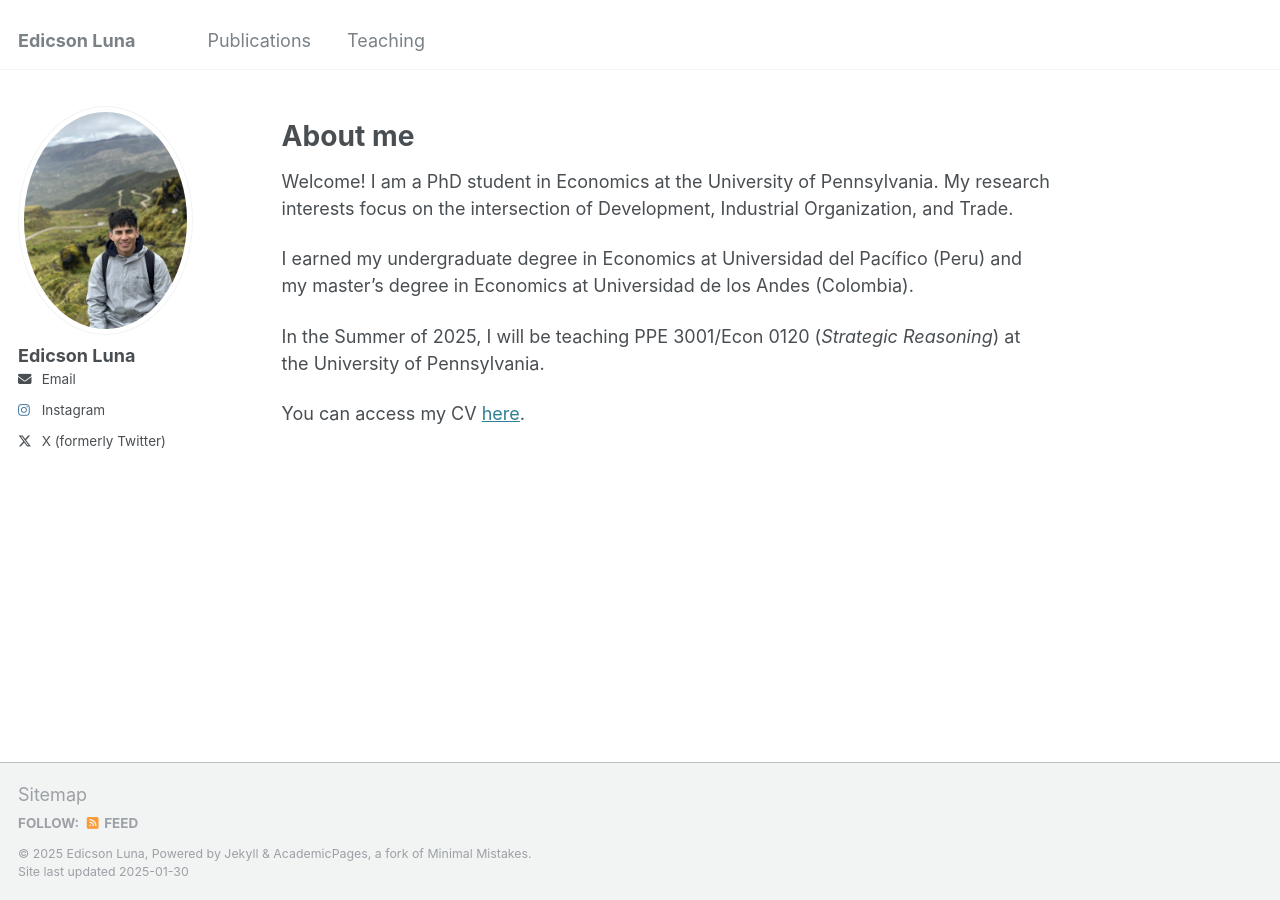
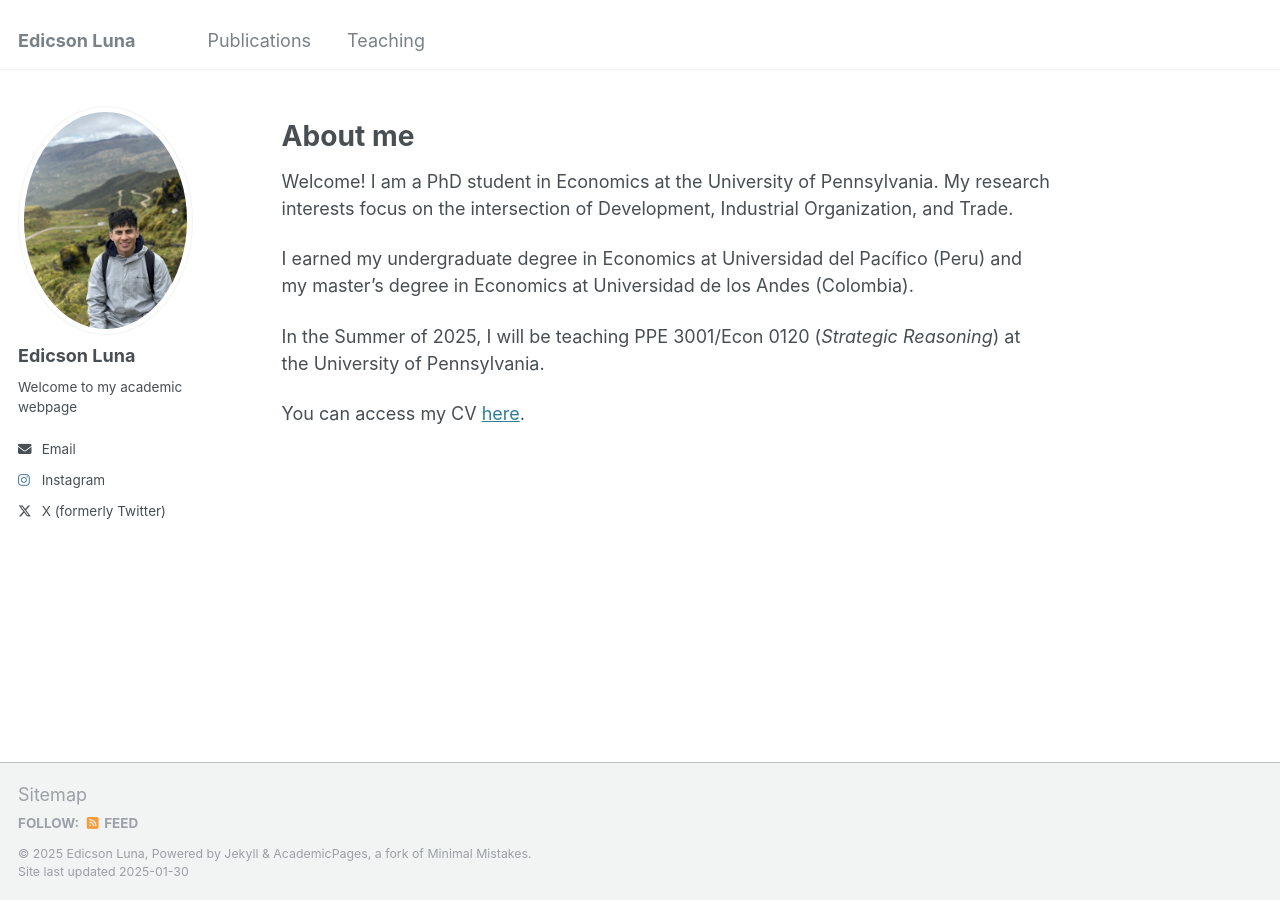
Before and after one commit to edicsonluna/edicsonluna.github.io, a Jekyll site: the page built from _pages/about.md, in a window 1280 px wide. Built offline with Jekyll 4.4.1, drawn with Linux system fonts in a browser that asks for light colours.

Commit message:
Update _config.yml

```diff
--- a/_config.yml
+++ b/_config.yml
@@ -24,7 +24,7 @@ author:
   avatar           : "profile.png"
   name             : "Edicson Luna"
   pronouns         : # example: "she/her"
-  bio              : #"Economics PhD student"
+  bio              : "Welcome to my academic webpage"
   location         : #"Philadelphia"
   employer         : #"University of Pennsylvania"
   uri              : # URL
```
